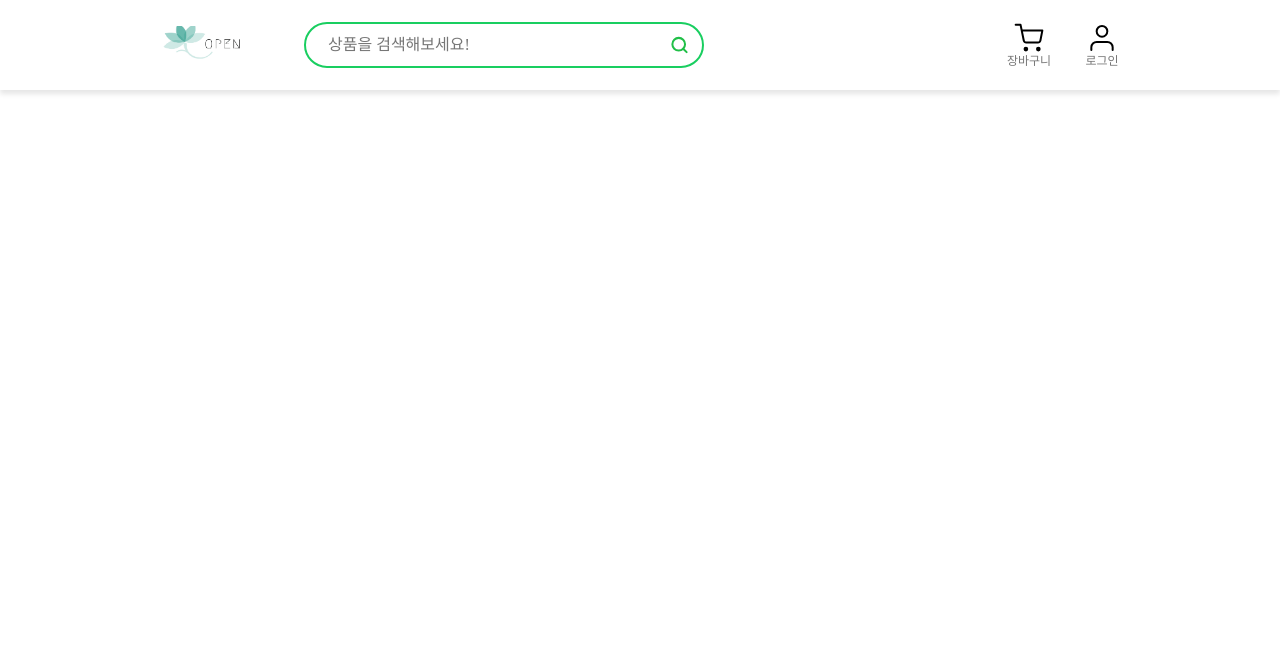
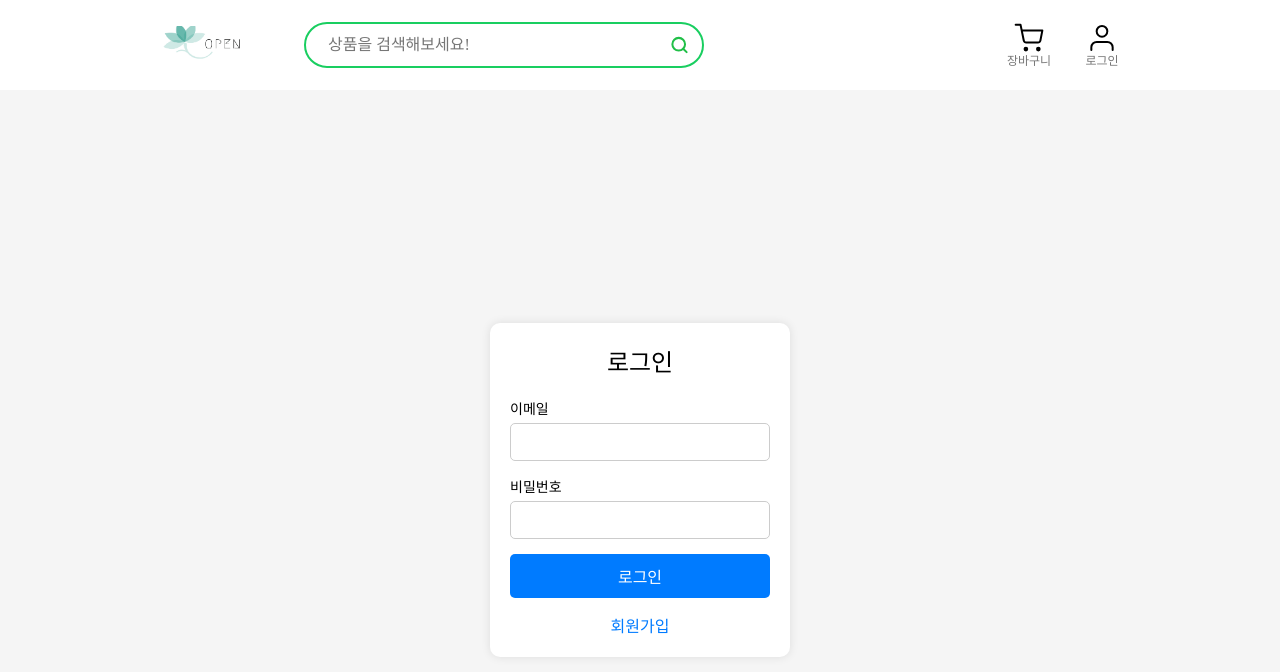
Before and after one commit to fefepo/online-food-shopping, a React (Create React App) app: page /login in a window 1280 px wide. Before the commit this address had no page. Shown: the top 672 px of the page. Built offline with nearby package versions, Linux system fonts and the light colour scheme.

Commit message:
로그인, 회원가입, 파이어베이스 ,마이페이지 기능 구현
로그인, 회원가입, 파이어베이스 ,마이페이지 기능 구현

```diff
--- a/package.json
+++ b/package.json
@@ -7,6 +7,7 @@
     "@testing-library/react": "^12.1.3",
     "@testing-library/user-event": "^13.5.0",
     "axios": "^0.26.0",
+    "firebase": "^10.12.2",
     "react": "^17.0.2",
     "react-dom": "^17.0.2",
     "react-router-dom": "^6.2.1",
--- a/src/App.jsx
+++ b/src/App.jsx
@@ -1,3 +1,5 @@
+// src/App.js
+
 import "./App.css";
 import { BrowserRouter, Route, Routes } from "react-router-dom";
 import { useState } from "react";
@@ -5,10 +7,16 @@ import { TopNavigationBar } from "./components/header/topNavigationBar/topNaviga
 import Home from "./pages/home";
 import Product from "./pages/product";
 import Basket from "./pages/basket";
+import Login from "./pages/Login";
+import Register from "./pages/Register";
+import MyPage from "./pages/MyPage";
+//import Orders from "./pages/Orders";
+//import Withdrawal from "./pages/Withdrawal";
 
 function App() {
   const [products, setProducts] = useState([]);
   const [cart, setCart] = useState([]);
+  const [auth, setAuth] = useState(false);
 
   const convertPrice = (price) => {
     return price.toString().replace(/\B(?=(\d{3})+(?!\d))/g, ",");
@@ -16,7 +24,7 @@ function App() {
 
   return (
     <BrowserRouter>
-      <TopNavigationBar cart={cart} />
+      <TopNavigationBar cart={cart} isAuthenticated={auth} />
       <Routes>
         <Route
           path="/"
@@ -44,6 +52,10 @@ function App() {
             <Basket cart={cart} setCart={setCart} convertPrice={convertPrice} />
           }
         />
+        <Route path="/login" element={<Login setAuth={setAuth} />} />
+        <Route path="/register" element={<Register />} />
+        <Route path="/mypage" element={<MyPage />} />
+
       </Routes>
     </BrowserRouter>
   );
--- a/src/components/header/topNavigationBar/topNavigationBar.jsx
+++ b/src/components/header/topNavigationBar/topNavigationBar.jsx
@@ -1,7 +1,9 @@
+// src/components/header/topNavigationBar/topNavigationBar.js
+
 import styles from "./topNavigationBar.module.css";
 import { Link } from "react-router-dom";
 
-export const TopNavigationBar = ({ cart }) => {
+export const TopNavigationBar = ({ cart, isAuthenticated }) => {
   return (
     <header className={styles.header}>
       <div className={styles.inner}>
@@ -30,12 +32,21 @@ export const TopNavigationBar = ({ cart }) => {
             )}
           </div>
         </Link>
-        <Link to="">
-          <div className={styles.mypage}>
-            <img src="/images/icon-user.svg" alt="user" />
-            <span>로그인</span>
-          </div>
-        </Link>
+        {isAuthenticated ? (
+          <Link to="/mypage"> {/* 마이페이지로 연결 */}
+            <div className={styles.mypage}>
+              <img src="/images/icon-user.svg" alt="user" />
+              <span>마이페이지</span>
+            </div>
+          </Link>
+        ) : (
+          <Link to="/login">
+            <div className={styles.mypage}>
+              <img src="/images/icon-user.svg" alt="user" />
+              <span>로그인</span>
+            </div>
+          </Link>
+        )}
       </div>
     </header>
   );
--- /dev/null
+++ b/src/firebase.js
@@ -0,0 +1,18 @@
+// src/firebase.js
+
+import { initializeApp } from "firebase/app";
+import { getAuth } from "firebase/auth";
+import { getFirestore } from "firebase/firestore";
+
+const firebaseConfig = {
+    apiKey: "AIzaSyDay2GC28ZoCDvquCkAC_0x3Ex2rtIe358",
+    authDomain: "oss-3-dd070.firebaseapp.com",
+    projectId: "oss-3-dd070",
+    storageBucket: "oss-3-dd070.appspot.com",
+    messagingSenderId: "790752965200",
+    appId: "1:790752965200:web:cffe4aab7febebd10c5755"
+  };
+
+const app = initializeApp(firebaseConfig);
+export const auth = getAuth(app);
+export const db = getFirestore(app);
--- /dev/null
+++ b/src/pages/Login.jsx
@@ -0,0 +1,54 @@
+// src/pages/Login.js
+
+import { useState } from "react";
+import { useNavigate, Link } from "react-router-dom";
+import { signInWithEmailAndPassword } from "firebase/auth";
+import { auth } from "../firebase";
+import styles from "./login.module.css";
+
+const Login = ({ setAuth }) => {
+  const [email, setEmail] = useState("");
+  const [password, setPassword] = useState("");
+  const navigate = useNavigate();
+
+  const handleSubmit = async (e) => {
+    e.preventDefault();
+    try {
+      await signInWithEmailAndPassword(auth, email, password);
+      setAuth(true);
+      navigate("/");
+    } catch (error) {
+      alert("로그인 실패: " + error.message);
+    }
+  };
+
+  return (
+    <div className={styles.loginContainer}>
+      <form onSubmit={handleSubmit} className={styles.loginForm}>
+        <h2>로그인</h2>
+        <div className={styles.formGroup}>
+          <label>이메일</label>
+          <input
+            type="email"
+            value={email}
+            onChange={(e) => setEmail(e.target.value)}
+            required
+          />
+        </div>
+        <div className={styles.formGroup}>
+          <label>비밀번호</label>
+          <input
+            type="password"
+            value={password}
+            onChange={(e) => setPassword(e.target.value)}
+            required
+          />
+        </div>
+        <button type="submit">로그인</button>
+        <Link to="/register" className={styles.registerLink}>회원가입</Link>
+      </form>
+    </div>
+  );
+};
+
+export default Login;
--- /dev/null
+++ b/src/pages/MyPage.jsx
@@ -0,0 +1,21 @@
+// src/pages/MyPage.jsx
+
+import { Link } from "react-router-dom";
+
+const MyPage = () => {
+  return (
+    <div>
+      <h2>마이페이지</h2>
+      <ul>
+        <li>
+          <Link to="/orders">주문 내역 확인</Link>
+        </li>
+        <li>
+          <Link to="/withdrawal">회원 탈퇴</Link>
+        </li>
+      </ul>
+    </div>
+  );
+};
+
+export default MyPage;
--- /dev/null
+++ b/src/pages/Register.jsx
@@ -0,0 +1,69 @@
+// src/pages/Register.jsx
+
+import { useState } from "react";
+import { useNavigate } from "react-router-dom";
+import { createUserWithEmailAndPassword } from "firebase/auth";
+import { auth, db } from "../firebase";
+import { doc, setDoc } from "firebase/firestore";
+import styles from "./register.module.css";
+
+const Register = () => {
+  const [email, setEmail] = useState("");
+  const [password, setPassword] = useState("");
+  const [error, setError] = useState("");
+  const navigate = useNavigate();
+
+  const handleSubmit = async (e) => {
+    e.preventDefault();
+    setError(""); // 에러 메시지 초기화
+    try {
+      const userCredential = await createUserWithEmailAndPassword(auth, email, password);
+      const user = userCredential.user;
+
+      // Firestore에 사용자 데이터 저장
+      await setDoc(doc(db, "users", user.uid), {
+        email: user.email,
+        uid: user.uid,
+      });
+
+      alert("회원가입 성공!");
+      navigate("/login");
+    } catch (error) {
+      if (error.code === 'auth/email-already-in-use') {
+        setError("이미 사용 중인 이메일입니다. 다른 이메일을 입력해주세요.");
+      } else {
+        setError("회원가입 실패: " + error.message);
+      }
+    }
+  };
+
+  return (
+    <div className={styles.registerContainer}>
+      <form onSubmit={handleSubmit} className={styles.registerForm}>
+        <h2>회원가입</h2>
+        {error && <p className={styles.error}>{error}</p>}
+        <div className={styles.formGroup}>
+          <label>이메일</label>
+          <input
+            type="email"
+            value={email}
+            onChange={(e) => setEmail(e.target.value)}
+            required
+          />
+        </div>
+        <div className={styles.formGroup}>
+          <label>비밀번호</label>
+          <input
+            type="password"
+            value={password}
+            onChange={(e) => setPassword(e.target.value)}
+            required
+          />
+        </div>
+        <button type="submit">회원가입</button>
+      </form>
+    </div>
+  );
+};
+
+export default Register;
--- /dev/null
+++ b/src/pages/login.module.css
@@ -0,0 +1,68 @@
+/* src/pages/login.module.css */
+
+.loginContainer {
+    display: flex;
+    justify-content: center;
+    align-items: center;
+    height: 100vh;
+    background-color: #f5f5f5;
+  }
+
+  .loginForm {
+    width: 300px;
+    padding: 20px;
+    background: #fff;
+    border-radius: 10px;
+    box-shadow: 0 0 10px rgba(0, 0, 0, 0.1);
+  }
+
+  .loginForm h2 {
+    margin-bottom: 20px;
+    font-size: 24px;
+    text-align: center;
+  }
+
+  .formGroup {
+    margin-bottom: 15px;
+  }
+
+  .formGroup label {
+    display: block;
+    margin-bottom: 5px;
+    font-size: 14px;
+  }
+
+  .formGroup input {
+    width: 100%;
+    padding: 10px;
+    font-size: 14px;
+    border: 1px solid #ccc;
+    border-radius: 5px;
+  }
+
+  button {
+    width: 100%;
+    padding: 10px;
+    font-size: 16px;
+    color: #fff;
+    background-color: #007bff;
+    border: none;
+    border-radius: 5px;
+    cursor: pointer;
+  }
+
+  button:hover {
+    background-color: #0056b3;
+  }
+
+.registerLink {
+    display: block;
+    margin-top: 15px;
+    text-align: center;
+    color: #007bff;
+    cursor: pointer;
+  }
+
+  .registerLink:hover {
+    text-decoration: underline;
+  }
--- /dev/null
+++ b/src/pages/register.module.css
@@ -0,0 +1,56 @@
+/* src/pages/register.module.css */
+
+.registerContainer {
+    display: flex;
+    justify-content: center;
+    align-items: center;
+    height: 100vh;
+    background-color: #f5f5f5;
+  }
+
+  .registerForm {
+    width: 300px;
+    padding: 20px;
+    background: #fff;
+    border-radius: 10px;
+    box-shadow: 0 0 10px rgba(0, 0, 0, 0.1);
+  }
+
+  .registerForm h2 {
+    margin-bottom: 20px;
+    font-size: 24px;
+    text-align: center;
+  }
+
+  .formGroup {
+    margin-bottom: 15px;
+  }
+
+  .formGroup label {
+    display: block;
+    margin-bottom: 5px;
+    font-size: 14px;
+  }
+
+  .formGroup input {
+    width: 100%;
+    padding: 10px;
+    font-size: 14px;
+    border: 1px solid #ccc;
+    border-radius: 5px;
+  }
+
+  button {
+    width: 100%;
+    padding: 10px;
+    font-size: 16px;
+    color: #fff;
+    background-color: #007bff;
+    border: none;
+    border-radius: 5px;
+    cursor: pointer;
+  }
+
+  button:hover {
+    background-color: #0056b3;
+  }
```
Also changed, not shown: 1 other file (tests, documents, lock files or other folders).
